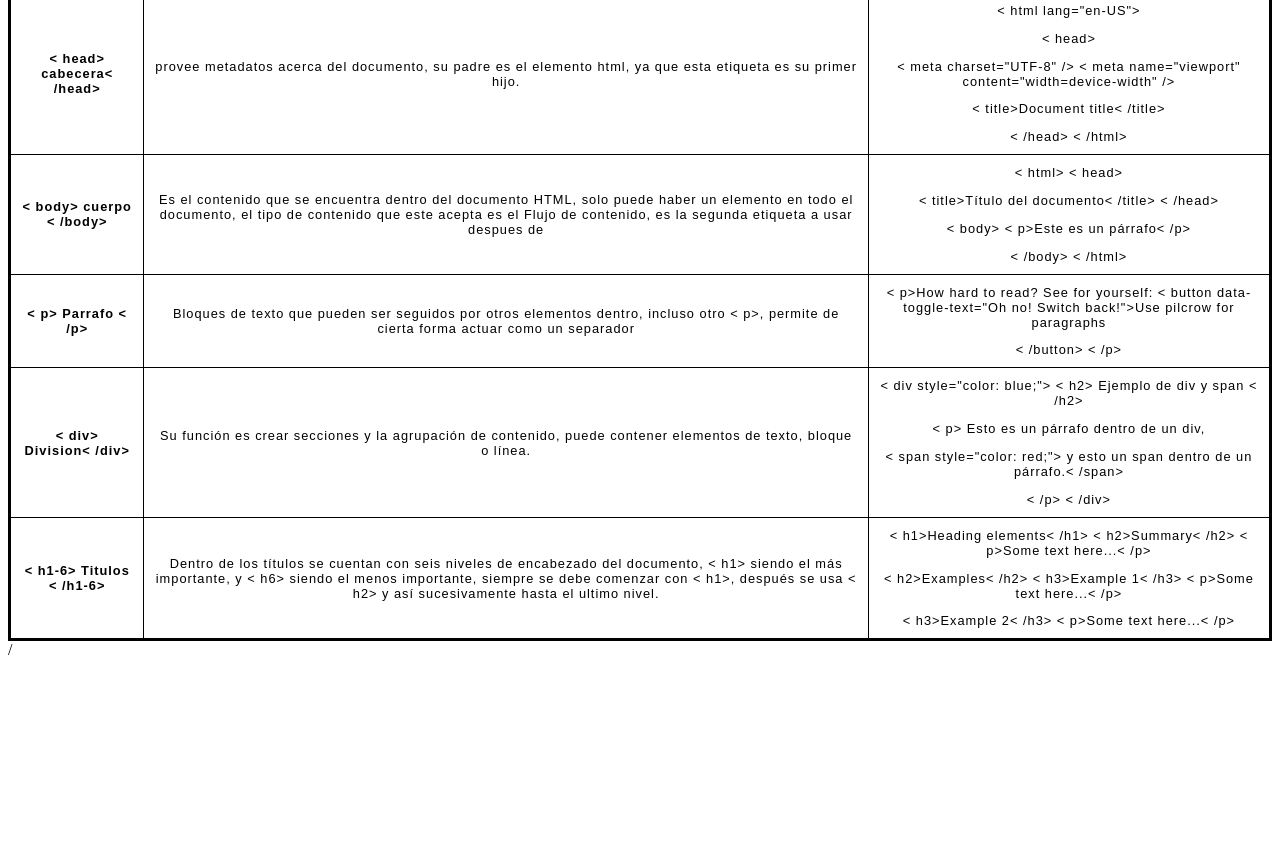
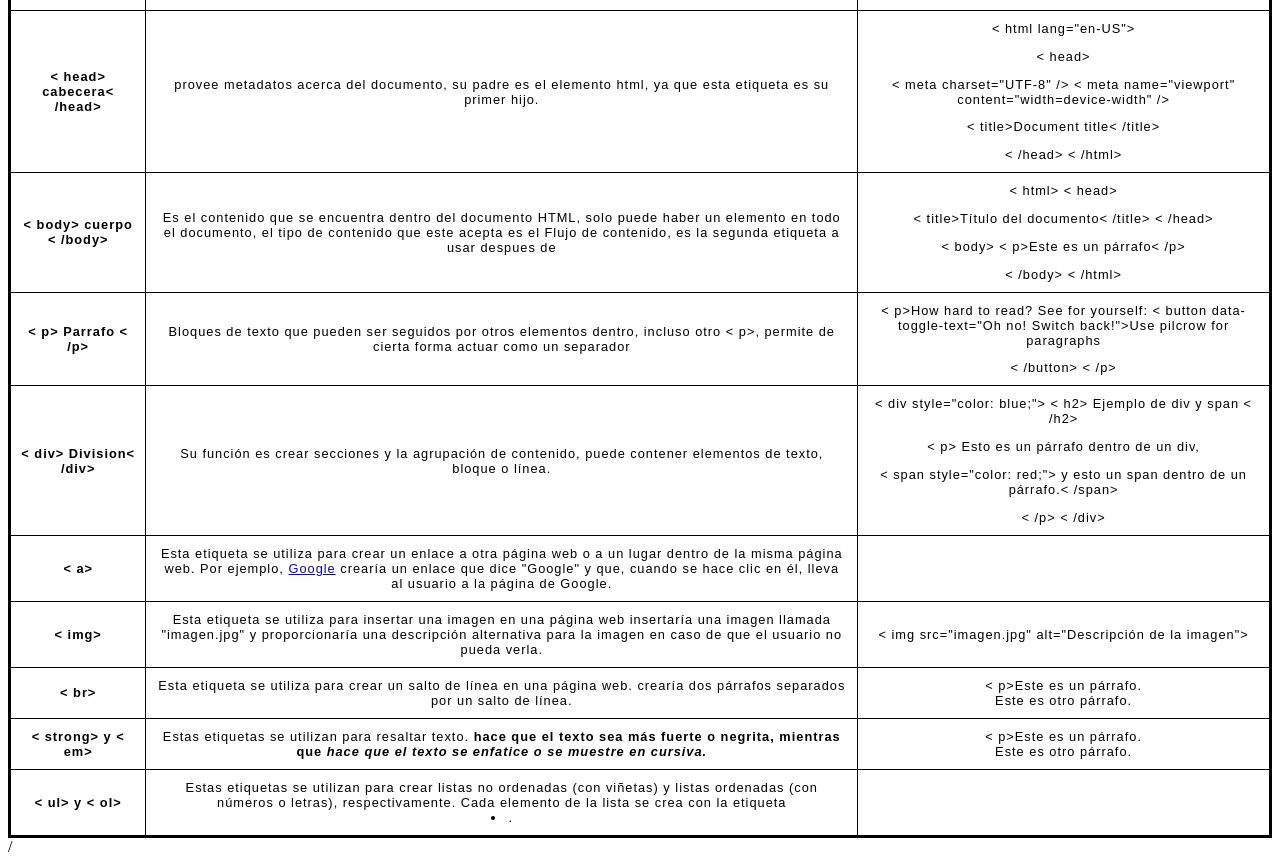
Before and after one commit to Zatt010/manualTec, a plain HTML site: page index.html in a window 1280 px wide. Shown: the part 297-1161 px from the top of the page. Before the commit the page ends 964 px from the top, so only its background shows below. Drawn offline with Linux system fonts and the light colour scheme.

Commit message:
primer cam

```diff
--- a/index.html
+++ b/index.html
@@ -11,9 +11,11 @@
     <p style="text-align: center;">
         <img src="imagenes/chocopare.gif" alt="chocopare" onclick="reproducirAudio()">
     </p>
-      <p style="text-align: left;">
-        <a href="Paginas/css.html">CSS</a>
-      </p>
+    <p style="text-align: left;">
+        <a href="Paginas/css.html" style="margin-right: 20px; display: inline-block;">CSS</a>
+        <a href="https://zatt010.github.io/TextoTarea/" target="_blank" style="display: inline-block;">muestra texto</a>
+    </p>
+
       <audio id="miAudio">
         <source src="imagenes/low quality.mp3" type="audio/mpeg">
       </audio>
@@ -100,23 +102,35 @@
            </td>
     </tr>
     <tr>
-        <th scope="row">< h1-6> Titulos < /h1-6></th>
-        <td>Dentro de los títulos se cuentan con seis niveles de encabezado del documento,
-            < h1> siendo el  más importante, y < h6> siendo el menos importante, siempre se debe comenzar  con < h1>,
-            después se usa < h2> y así sucesivamente hasta el ultimo nivel.
+        <th scope="row">< a> </th>
+        <td> Esta etiqueta se utiliza para crear un enlace a otra página web o a un lugar dentro de la misma página web. Por ejemplo, <a href="https://www.google.com">Google</a> crearía un enlace que dice "Google" y que, cuando se hace clic en él, lleva al usuario a la página de Google.
         </td>
         <td><p>
-            < h1>Heading elements< /h1>
-            < h2>Summary< /h2>
-            < p>Some text here...< /p></p>
+        </td>
+    </tr>
+    <tr>
+        <th scope="row">< img> </th>
+        <td>Esta etiqueta se utiliza para insertar una imagen en una página web insertaría una imagen llamada "imagen.jpg" y proporcionaría una descripción alternativa para la imagen en caso de que el usuario no pueda verla.
 
-         <p>< h2>Examples< /h2>
-            < h3>Example 1< /h3>
-            < p>Some text here...< /p></p>
-
-         <p>< h3>Example 2< /h3>
-            < p>Some text here...< /p> </p>
+        </td>>
+        <td><p>< img src="imagen.jpg" alt="Descripción de la imagen">
         </td>
+    </tr>
+    <tr>
+        <th scope="row">< br> </th>
+        <td> Esta etiqueta se utiliza para crear un salto de línea en una página web. crearía dos párrafos separados por un salto de línea.</td>>
+        <td><p> < p>Este es un párrafo.<br>Este es otro párrafo.</p>
+        </td>
+    </tr>
+    <tr>
+        <th scope="row">< strong> y < em> </th>
+        <td>Estas etiquetas se utilizan para resaltar texto. <strong> hace que el texto sea más fuerte o negrita, mientras que <em> hace que el texto se enfatice o se muestre en cursiva.</td>
+        <td><p> < p>Este es un párrafo.<br>Este es otro párrafo.</p>
+        </td>
+    </tr>
+    <tr>
+        <th scope="row">< ul> y < ol> </th>
+        <td>Estas etiquetas se utilizan para crear listas no ordenadas (con viñetas) y listas ordenadas (con números o letras), respectivamente. Cada elemento de la lista se crea con la etiqueta <li>.</td>
     </tr>
 </table>
 </body>
```
